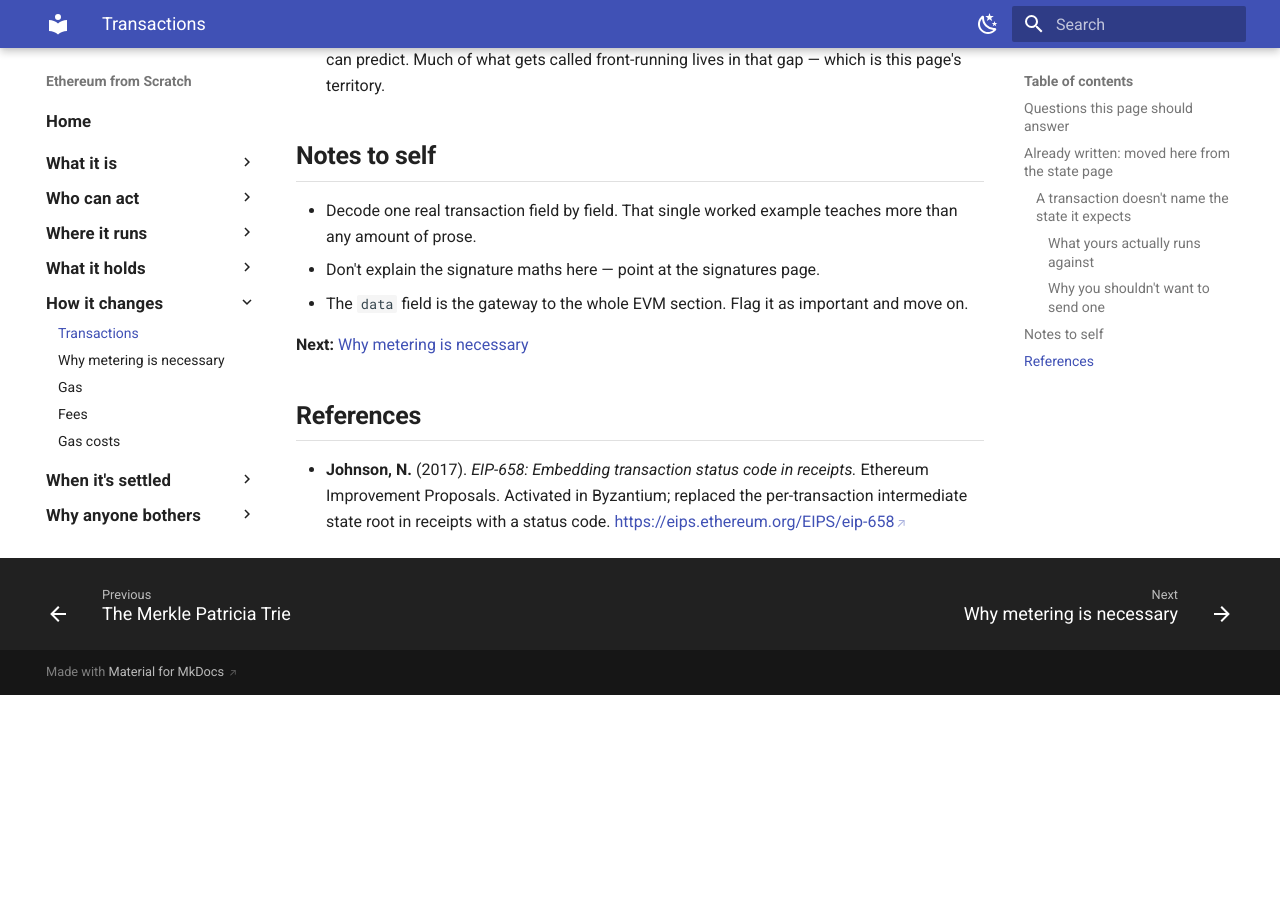
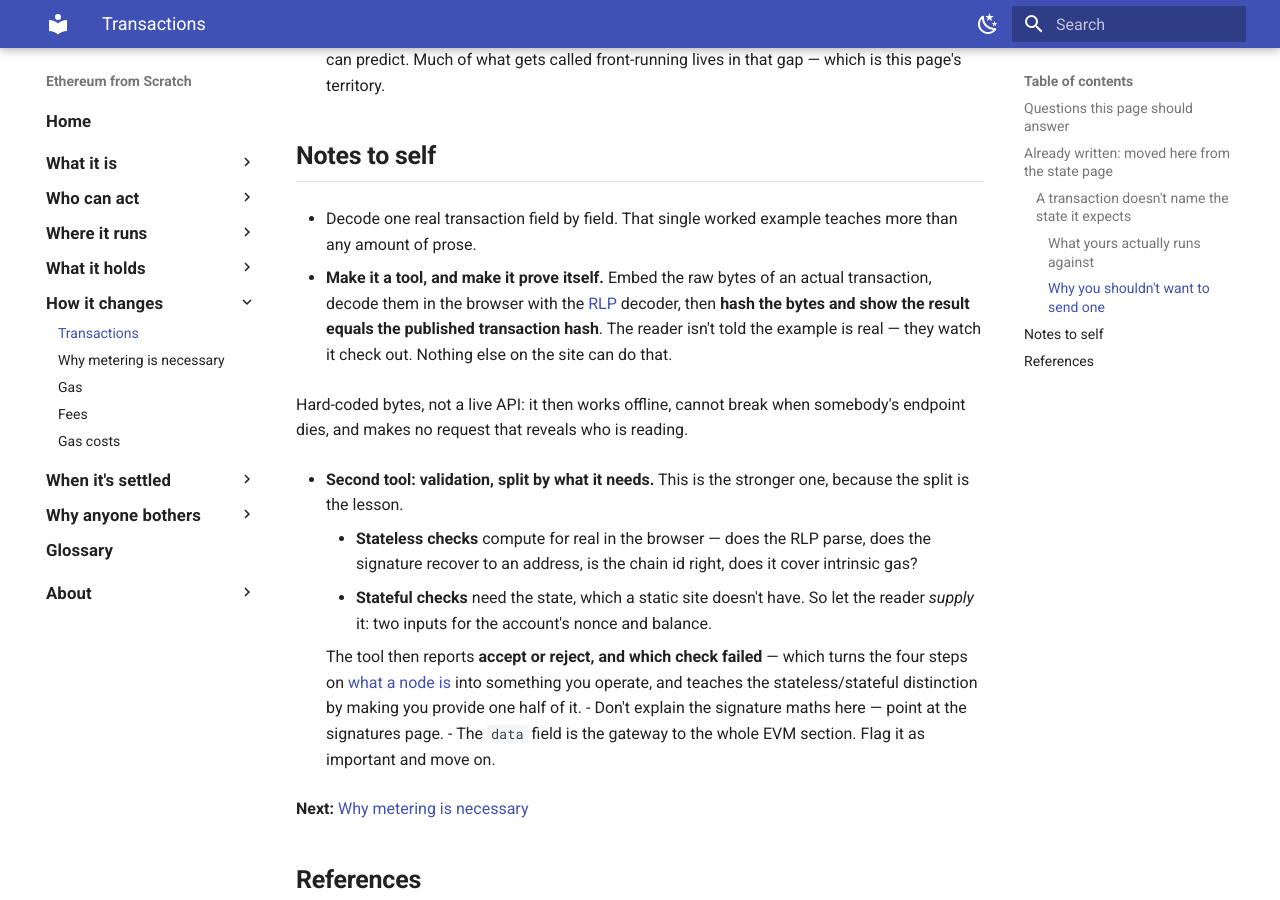
Before and after one commit to davide-stocco/ethereum-from-scratch, an MkDocs documentation site: the page built from docs/transactions/transactions.md, in a window 1280 px wide and 900 px high, scrolled down 2200 px. Built offline with MkDocs 1.6.1 and Material for MkDocs 9.7.7, drawn with Linux system fonts in a browser that asks for light colours; before the commit the page ends 2895 px from its top, so only the background shows below that.

Commit message:
Record the decoder-tool plan before it is lost
A reader suggestion - show a real block and read it line by line - which
turned out to be half-planned already in the RLP stub, and is the
strongest tool idea the site has had. Written into ROADMAP and into the
three stubs that will implement it, since otherwise it existed only in a
conversation.

The design decisions worth keeping:

Decode real things and let the tool prove they are real. Embed the raw
bytes, decode in the browser, then hash the bytes and show the output
equals the published transaction hash or block hash. The reader does not
take the example on trust, they watch it verify.

Hard-coded bytes, never a live API. The site keeps working offline,
nothing breaks when an endpoint is retired, and no request goes out that
would reveal who is reading. The signatures page already set this
precedent with real secp256k1 values.

Build the decoder once, in docs/javascripts/, serving RLP, transactions
and the block header. The later two are presentation over one engine.

And a validation tool whose split is the lesson: stateless checks
compute for real, stateful checks need state the site does not have, so
the reader supplies the account's nonce and balance. Output names the
failing check, which makes the four steps from What a node is operable
rather than described.

```diff
--- a/docs/transactions/transactions.md
+++ b/docs/transactions/transactions.md
@@ -79,7 +79,32 @@ So state-agnosticism is deliberate: it's what lets a transaction sit in a queue
 
 ## Notes to self
 
-- Decode one real transaction field by field. That single worked example teaches more than any amount of prose.
+- Decode one real transaction field by field. That single worked example
+  teaches more than any amount of prose.
+
+- **Make it a tool, and make it prove itself.** Embed the raw bytes of an
+  actual transaction, decode them in the browser with the [RLP](../encoding/rlp.md)
+  decoder, then **hash the bytes and show the result equals the published
+  transaction hash**. The reader isn't told the example is real — they watch
+  it check out. Nothing else on the site can do that.
+
+  Hard-coded bytes, not a live API: it then works offline, cannot break when
+  somebody's endpoint dies, and makes no request that reveals who is reading.
+
+- **Second tool: validation, split by what it needs.** This is the stronger
+  one, because the split is the lesson.
+
+    - **Stateless checks** compute for real in the browser — does the RLP
+      parse, does the signature recover to an address, is the chain id right,
+      does it cover intrinsic gas?
+    - **Stateful checks** need the state, which a static site doesn't have. So
+      let the reader *supply* it: two inputs for the account's nonce and
+      balance.
+
+    The tool then reports **accept or reject, and which check failed** — which
+    turns the four steps on [what a node is](../nodes/what-a-node-is.md) into
+    something you operate, and teaches the stateless/stateful distinction by
+    making you provide one half of it.
 - Don't explain the signature maths here — point at the signatures page.
 - The `data` field is the gateway to the whole EVM section. Flag it as important and move on.
 
```
Also changed, not shown: ROADMAP.md (+31 -0 lines), docs/blocks/block-header.md (+7 -0 lines), docs/encoding/rlp.md (+6 -1 lines).
